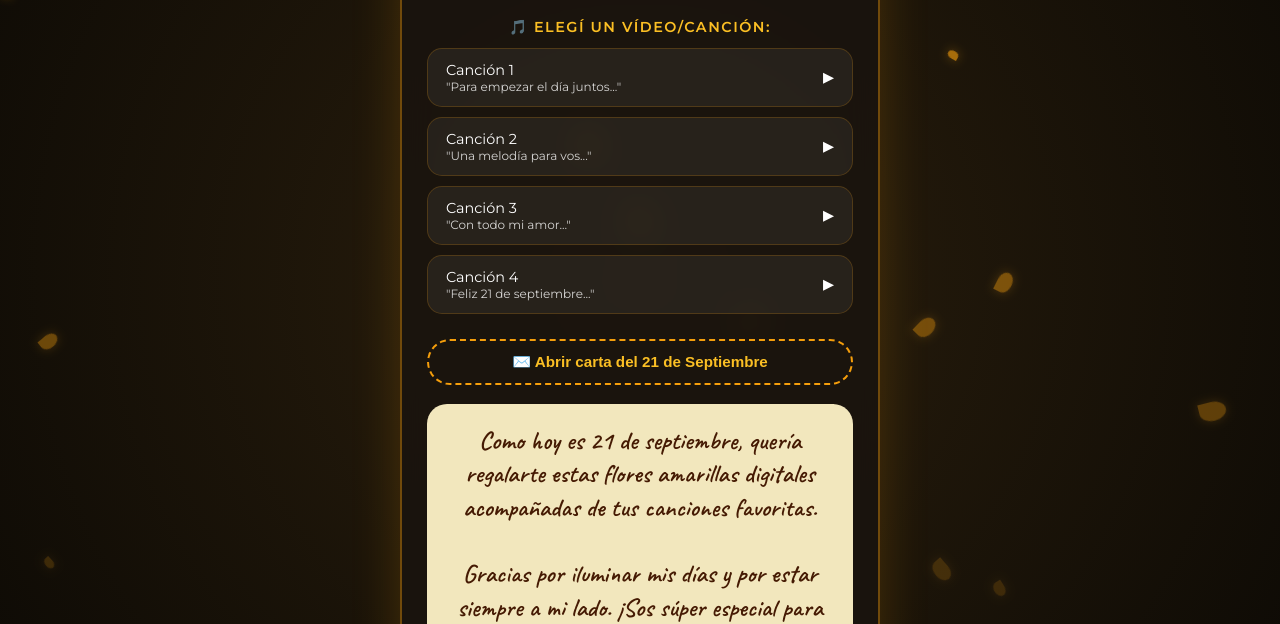
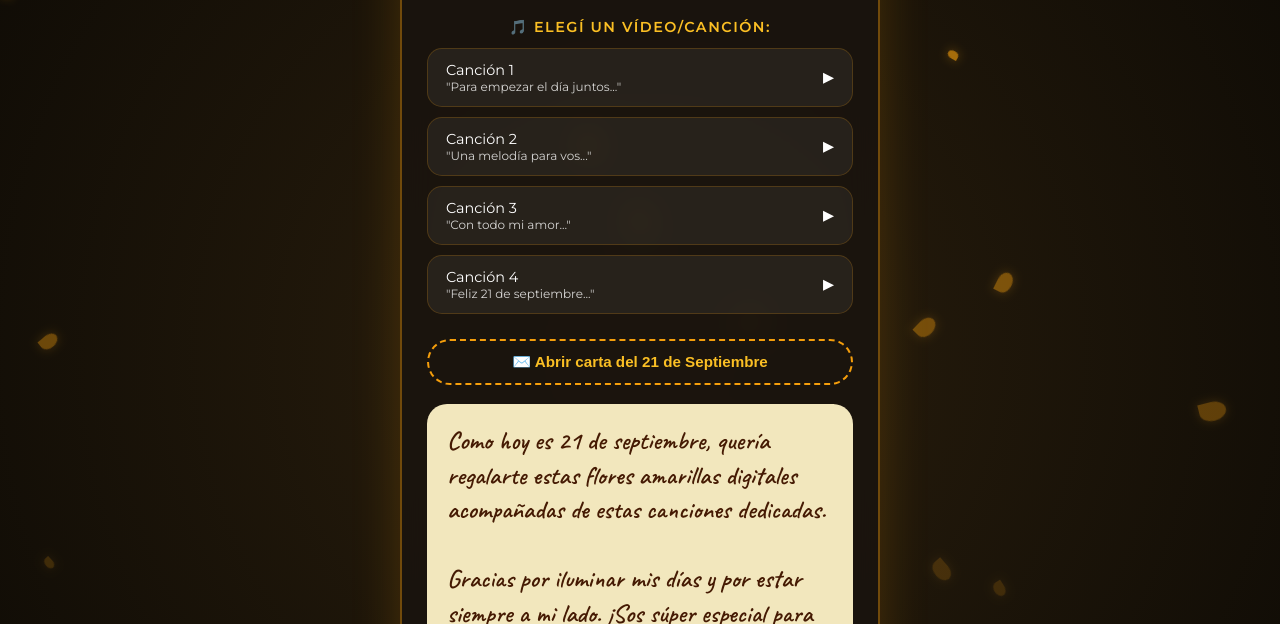
Before and after one commit to thiago16034-glitch/flores-para-m-bella-hermosa-novia, a plain HTML site: page index.html in a window 1280 px wide. Both pictures are taken after a click on the button "✉️ Abrir carta del 21 de Septiembre". Shown: the part 176-800 px from the top of the page. Drawn offline with Linux system fonts and the light colour scheme.

Commit message:
Update index.html

```diff
--- a/index.html
+++ b/index.html
@@ -4,7 +4,7 @@
     <meta charset="UTF-8">
     <meta name="viewport" content="width=device-width, initial-scale=1.0">
     <title>Para Vos 🌻 - 21 de Septiembre</title>
-    <link href="https://fonts.googleapis.com/css2?family=Caveat:wght@600;700&family=Montserrat:wght@;600;800&display=swap" rel="stylesheet">
+    <link href="https://fonts.googleapis.com/css2?family=Caveat:wght@600;700&family=Montserrat:wght@400;600;800&display=swap" rel="stylesheet">
     <style>
         * {
             box-sizing: border-box;
@@ -204,8 +204,9 @@
             border-radius: 20px;
             font-family: 'Caveat', cursive;
             font-size: 1.6rem;
-            line-height: 1.3;
+            line-height: 1.35;
             animation: fadeIn 0.5s ease;
+            text-align: left;
         }
 
         @keyframes fadeIn {
@@ -270,8 +271,9 @@
         </button>
 
         <div class="letter-content" id="letterContent">
-            Como hoy es 21 de septiembre, quería regalarte estas flores amarillas digitales acompañadas de tus canciones favoritas. <br><br>
-            Gracias por iluminar mis días y por estar siempre a mi lado. ¡Sos súper especial para mí! ❤️🌻
+            Como hoy es 21 de septiembre, quería regalarte estas flores amarillas digitales acompañadas de estas canciones dedicadas.<br><br>
+            Gracias por iluminar mis días y por estar siempre a mi lado. ¡Sos súper especial para mí! ❤️🌻<br><br>
+            Se que no son tus canciones favoritas Pero de igual manera te las dedico jijiji , perdón por lo poco que puedo hacer por hoy :D
         </div>
     </div>
 
@@ -281,7 +283,6 @@
         let currentVideoSrc = null;
 
         function playVideo(videoFile, btnElement) {
-            // Remueve la clase activo de todos los botones
             document.querySelectorAll('.song-btn').forEach(btn => btn.classList.remove('active'));
 
             if (currentVideoSrc === videoFile && !videoPlayer.paused) {
@@ -289,7 +290,7 @@
                 currentVideoSrc = null;
             } else {
                 btnElement.classList.add('active');
-                videoWrapper.style.display = 'block'; // Muestra el cuadro de vídeo
+                videoWrapper.style.display = 'block';
                 videoPlayer.src = videoFile;
                 videoPlayer.play();
                 currentVideoSrc = videoFile;
```
